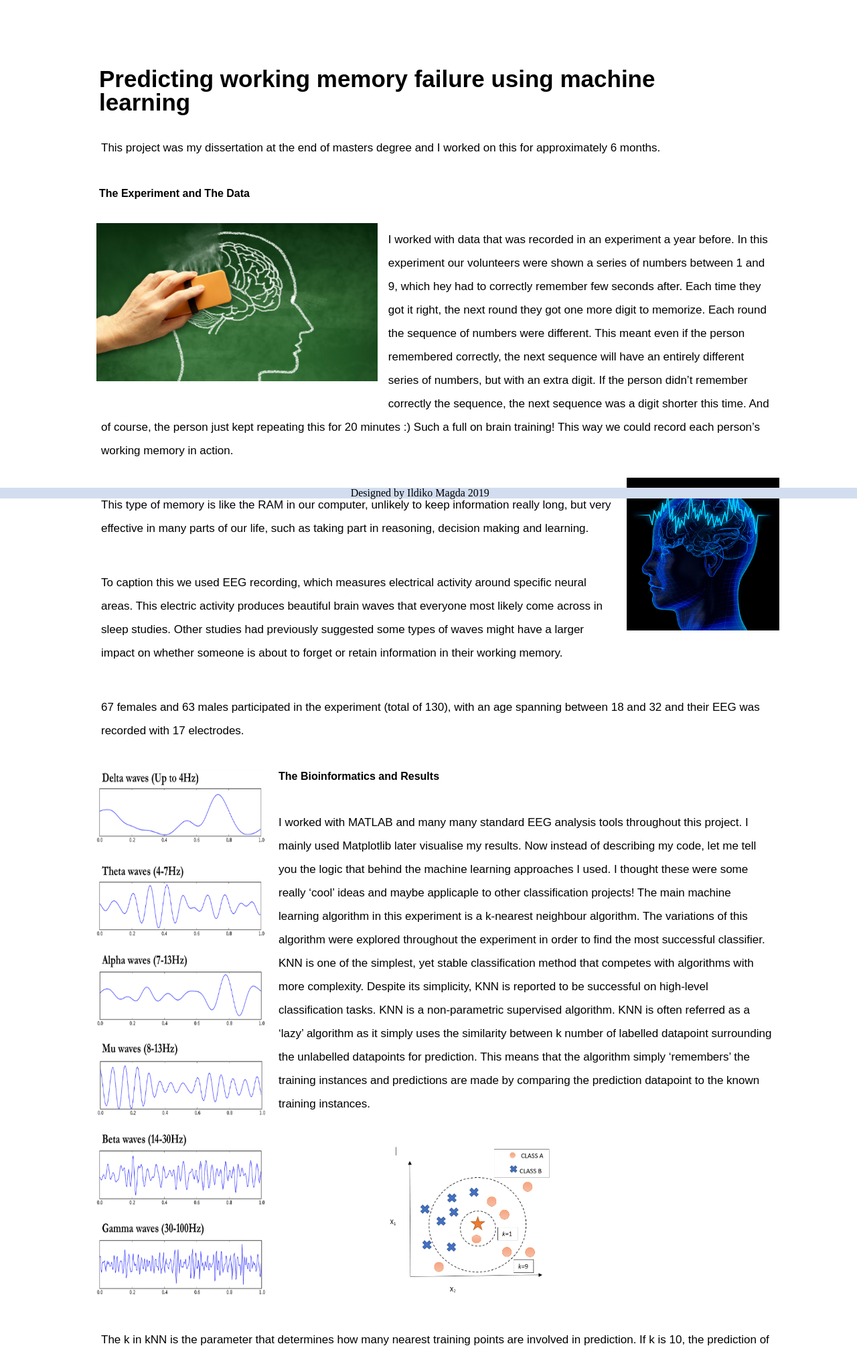
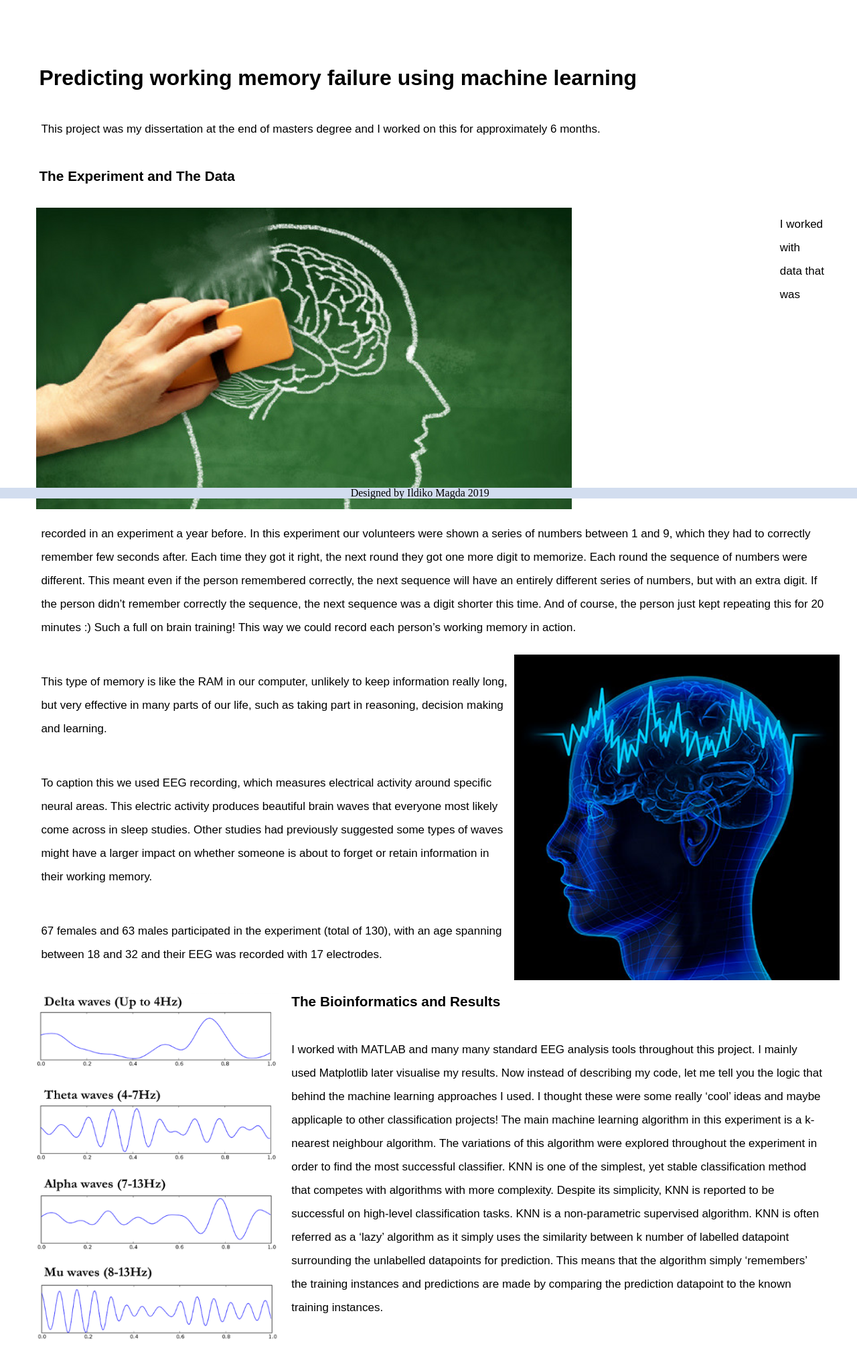
Before and after one commit to IldikoMagda/ildiko-web, a Flask app: page /portfolio/MachineLearning in a window 1280 px wide. Shown: the part 56-2068 px from the top of the page at 67% size. Run offline with Flask 2, Linux system fonts and the light colour scheme; some web fonts are replaced.

Commit message:
medium size media screen added on portfolio/ml project route

```diff
--- a/static/css/style.css
+++ b/static/css/style.css
@@ -1340,3 +1340,50 @@ overflow-x: hidden;
 .img-cont5 img{
   max-width: 30%;
 }
+
+@media screen and (max-width:1440px){
+  .project-cont{
+    margin-left: 3%;
+    margin-right: 2%;
+  }
+  .Title{
+    width: 80%;
+    height: 30%;
+    margin-bottom: 0%;
+  }
+  .Title h1{
+    object-fit: contain;
+    font-size: 200%;
+  }
+  .Body h1{
+    font-size: 130%;
+  }
+  .img-cont21{
+    width: 90%;
+  }
+  .img-cont2{
+    width: 40%;
+    height: 40%;
+  }
+  .img-cont1{
+    width: 30%;
+  }
+  .img-cont3{
+    width: 80%;
+    margin-left: 17%;
+  }
+  .img-cont4{
+    width: 80%;
+    margin-left: 5%;
+  }
+  .img-cont4 img{
+    width: 100%;
+  }
+  .img-cont8{
+    width: 90%;
+  }
+  .img-cont5{
+    width: 100%;
+    height: 140%;
+  }
+}
--- a/templates/portfolio/machinelearning.html
+++ b/templates/portfolio/machinelearning.html
@@ -19,7 +19,7 @@ This project was my dissertation at the end of masters degree and I worked on th
         <img src="{{url_for("static", filename="forget.png")}}" alt="MLpic" >
     </div>
 <p>
-    I worked with data that was recorded in an experiment a year before. In this experiment our volunteers were shown  a series of numbers between 1 and 9, which hey had to correctly remember  few seconds after. Each time they got it right, the next round they got one more digit to memorize. Each round the sequence of numbers were different. This meant even if the person remembered correctly, the next sequence will have an entirely different series of numbers, but with an extra digit. If the person didn’t remember correctly the sequence, the next sequence was a digit shorter this time. And of course, the person just kept repeating this for 20 minutes :) Such a full on brain training!
+    I worked with data that was recorded in an experiment a year before. In this experiment our volunteers were shown  a series of numbers between 1 and 9, which they had to correctly remember  few seconds after. Each time they got it right, the next round they got one more digit to memorize. Each round the sequence of numbers were different. This meant even if the person remembered correctly, the next sequence will have an entirely different series of numbers, but with an extra digit. If the person didn’t remember correctly the sequence, the next sequence was a digit shorter this time. And of course, the person just kept repeating this for 20 minutes :) Such a full on brain training!
     This way we could record each person’s working memory in action.
 </p>
     <div class="img-cont2">
```
